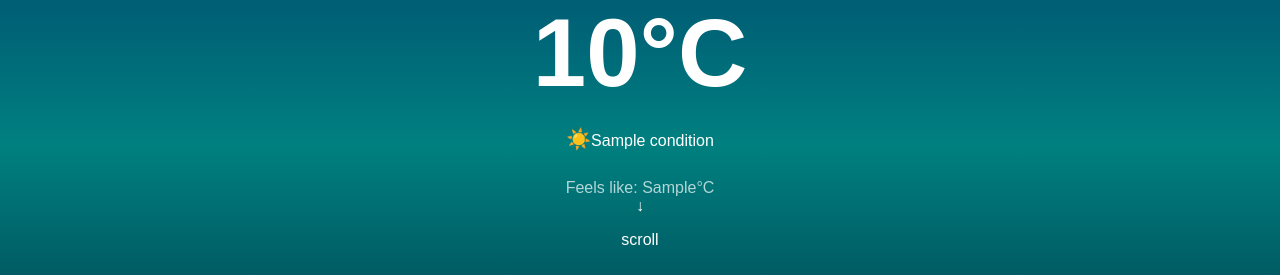
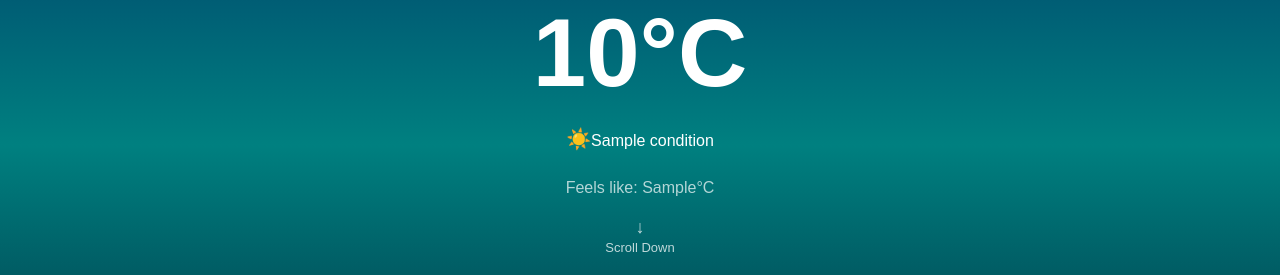
Before and after one commit to alina18-code/FeelCast, a Flask app: template templates/index.html in a window 1280 px wide. Shown: the part 255-530 px from the top of the page. Run offline with Flask 3, Linux system fonts and the light colour scheme; the template is opened without the code that fills it: most values are stand-ins (such as "Sample title", 1, 10 or a date in 2020).

Commit message:
work on UI

```diff
--- a/static/css/style.css
+++ b/static/css/style.css
@@ -151,3 +151,21 @@ body {
   color: rgba(255, 255, 255, 0.7);
   margin: 12px 0 0 0;
 }
+
+.scroll_hint {
+    display: flex;
+    flex-direction: column;
+    align-items: center;
+    gap: 2px;
+    margin-top: 20px;
+    color: rgba(255, 255, 255, 0.75);
+}
+
+.scroll_hint span {
+    font-size: 18px;
+}
+
+.scroll_hint p {
+    font-size: 13px;
+    margin: 0;
+}
--- a/templates/index.html
+++ b/templates/index.html
@@ -48,9 +48,9 @@
           <p class="hero_condition"><span class="condition_icon">☀️</span>{{ condition }}</p>
           <p class="feels_like">Feels like: {{feels_like}}°C</p>
 
-        <div>
+        <div class="scroll_hint">
           <span>↓</span>
-          <p>scroll</p>
+          <p>Scroll Down</p>
         </div>
       </section>
 
```
